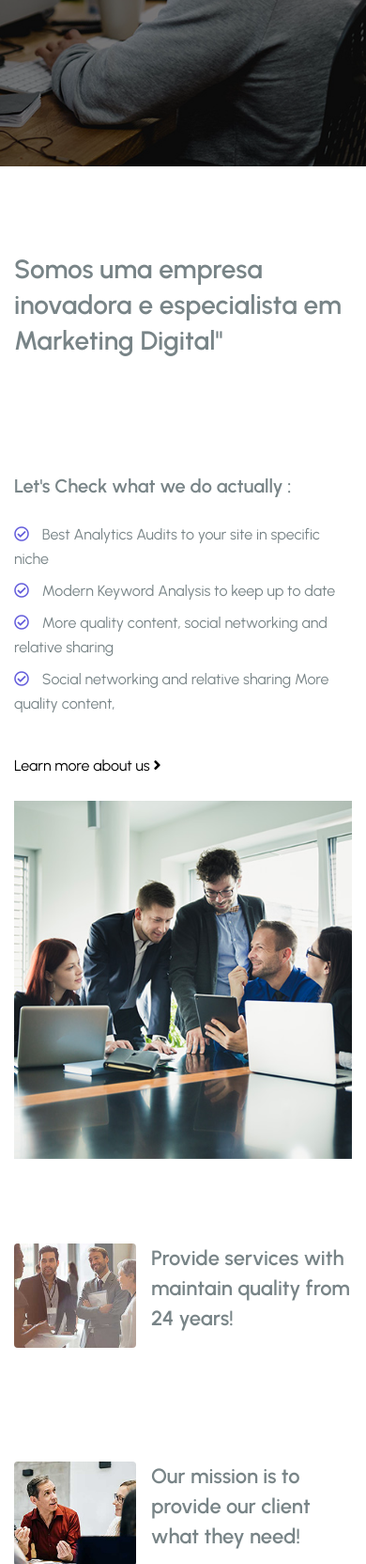
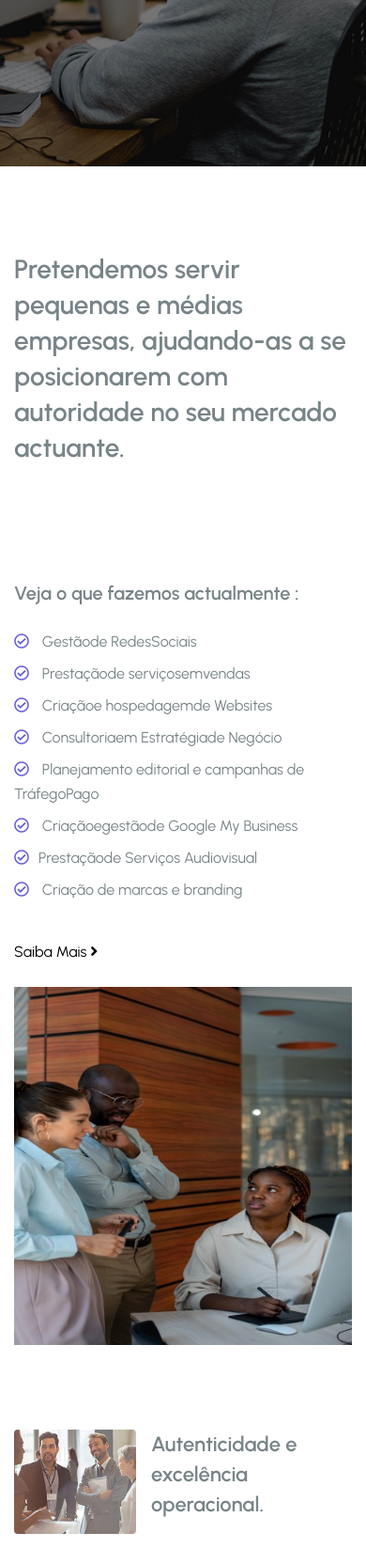
Before and after one commit to KaundaDaniel/site_smc, a plain HTML site: page about.html in a window 390 px wide. Shown: the part 329-1993 px from the top of the page at 94% size. Drawn offline with Linux system fonts and the light colour scheme; some packages are replaced by stand-ins of ours.

Commit message:
Melhorias

```diff
--- a/about.html
+++ b/about.html
@@ -110,8 +110,8 @@
         <div class="row align-items-center">
           <div class="col-lg-6 col-sm-12 col-md-8 mb-4">
             <h3 class="mb-3">
-              Somos uma empresa inovadora e especialista em <br />
-              Marketing Digital"
+              Pretendemos servir pequenas e médias empresas, ajudando-as a se
+              posicionarem com autoridade no seu mercado actuante.
             </h3>
             <p class="mb-4">
               We provide marketing services to startups and small businesses to
@@ -119,37 +119,52 @@
               generation
             </p>
 
-            <span class="h5 mb-4">Let's Check what we do actually :</span>
+            <span class="h5 mb-4">Veja o que fazemos actualmente :</span>
             <ul class="about-list2 my-4">
               <li class="mb-2">
-                <i class="far fa-check-circle"></i> Best Analytics Audits to
-                your site in specific niche
+                <i class="far fa-check-circle"></i> Gestãode RedesSociais
               </li>
 
               <li class="mb-2">
-                <i class="far fa-check-circle"> </i> Modern Keyword Analysis to
-                keep up to date
+                <i class="far fa-check-circle"> </i> Prestaçãode
+                serviçosemvendas
               </li>
 
               <li class="mb-2">
-                <i class="far fa-check-circle"> </i> More quality content,
-                social networking and relative sharing
+                <i class="far fa-check-circle"> </i> Criaçãoe hospedagemde
+                Websites
               </li>
 
               <li class="mb-2">
-                <i class="far fa-check-circle"> </i> Social networking and
-                relative sharing More quality content,
+                <i class="far fa-check-circle"> </i> Consultoriaem Estratégiade
+                Negócio
+              </li>
+              <li class="mb-2">
+                <i class="far fa-check-circle"> </i> Planejamento editorial e
+                campanhas de TráfegoPago
+              </li>
+              <li class="mb-2">
+                <i class="far fa-check-circle"> </i> Criaçãoegestãode Google My
+                Business
+              </li>
+              <li class="mb-2">
+                <i class="far fa-check-circle"> </i>Prestaçãode Serviços
+                Audiovisual
+              </li>
+              <li class="mb-2">
+                <i class="far fa-check-circle"> </i> Criação de marcas e
+                branding
               </li>
             </ul>
 
             <a href="contact.html" class="mt-3 d-inline-block"
-              >Learn more about us <i class="fa fa-angle-right"></i
+              >Saiba Mais <i class="fa fa-angle-right"></i
             ></a>
           </div>
 
           <div class="col-lg-6 col-md-4">
             <img
-              src="images/about/about-4.jpg"
+              src="images/about/abaout2.jpg"
               alt=""
               class="img-fluid w-100"
             />
@@ -171,9 +186,7 @@
               />
 
               <div class="media-body">
-                <h4 class="mb-3">
-                  Provide services with maintain quality from 24 years!
-                </h4>
+                <h4 class="mb-3">Autenticidade e excelência operacional.</h4>
                 <p>
                   We provide marketing services to startups.Let's start your
                   site in grow high.
@@ -191,7 +204,8 @@
 
               <div class="media-body">
                 <h4 class="mb-3">
-                  Our mission is to provide our client what they need!
+                  Prestamos serviços personalizados, trazendo soluções ajustadas
+                  à dinâmica diária do cliente.
                 </h4>
                 <p>
                   We provide small businesses looking for a partner for their
--- a/css/style.css
+++ b/css/style.css
@@ -487,7 +487,7 @@ h5.subtitle {
 .dropleft .dropdown-toggle::before,
 .dropright .dropdown-toggle::after {
   font-weight: bold;
-  font-family: "Font Awesome 5 Free";
+  font-family: "Urbanist";
   border: 0;
   font-size: 10px;
   vertical-align: 1px;
@@ -1312,7 +1312,7 @@ BLOG PAGE
   content: "\f105";
   left: 0px;
   top: 0px;
-  font-family: "Font Awesome 5 Free";
+  font-family: "Urbanist";
   color: #635cdb;
   font-weight: 900;
 }
```
Also changed, not shown: images/about/abaout2.jpg (added).
